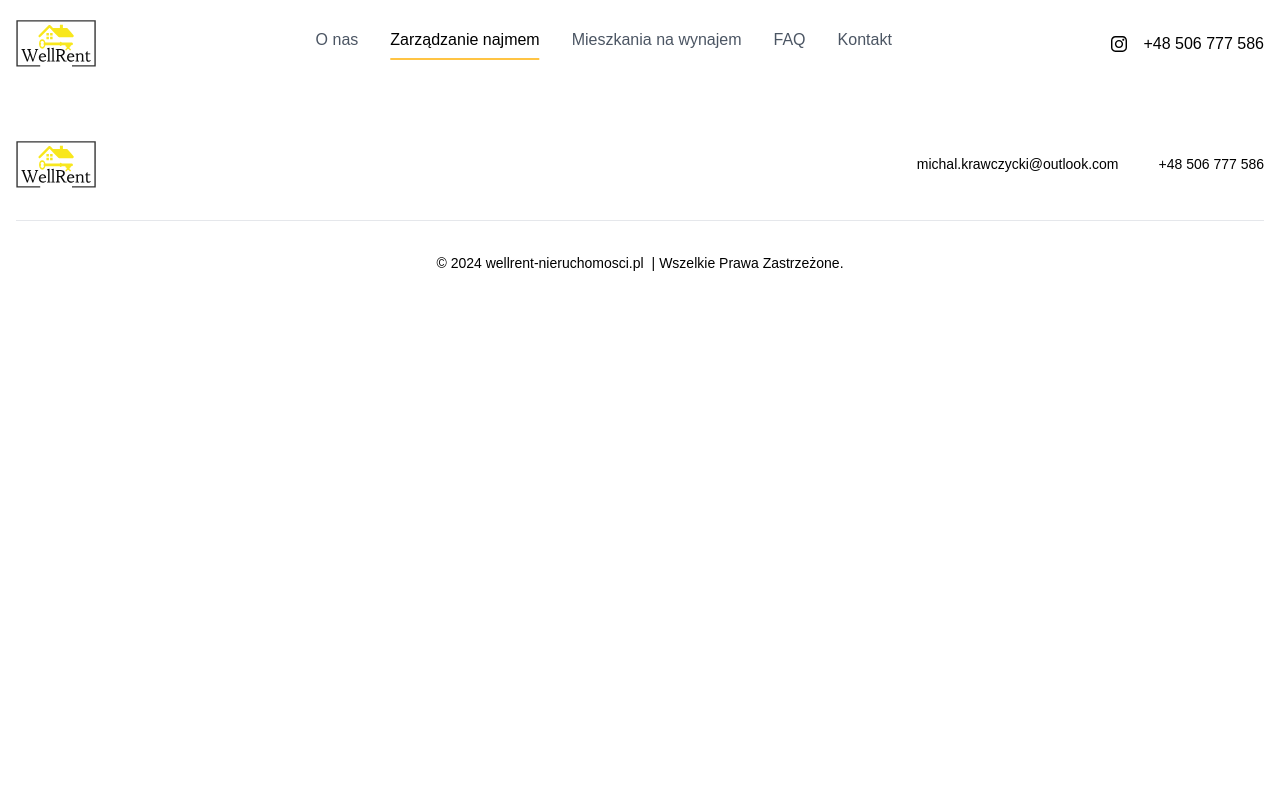
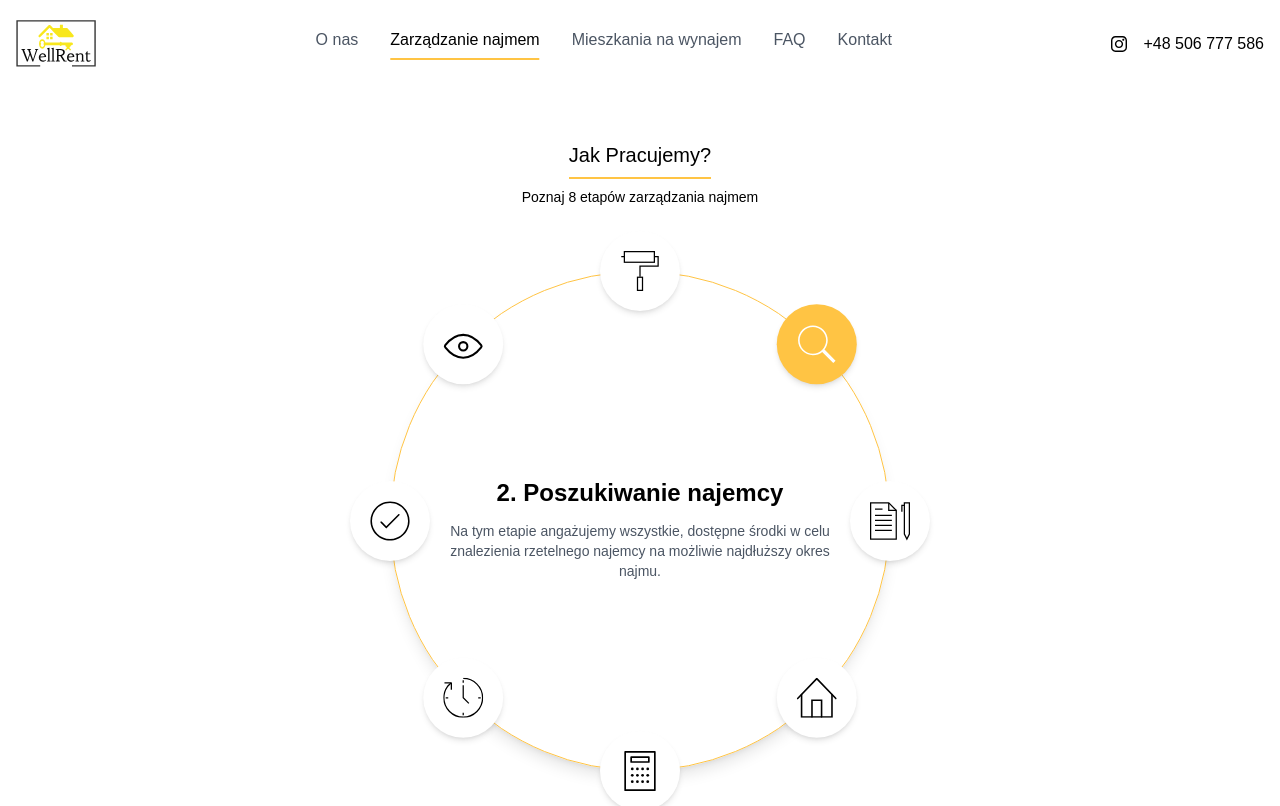
Before and after one commit to WojciechxFalkowski/real_estate_market, a Nuxt app: page /zarzadzanie-najmem in a window 1280 px wide. Shown: the top 806 px of the page. Built offline with nearby package versions, Linux system fonts and the light colour scheme.

Commit message:
Finish page 'zarzadzanie najmem'

```diff
--- a/assets/css/main.css
+++ b/assets/css/main.css
@@ -13,6 +13,10 @@ body {
   /* overflow: hidden; */
 }
 
+.bg-orange {
+  background-color: #FFC444;
+}
+
 /* Example 1*/
 /* @font-face {
   font-family: "Muli";
--- a/components/AboutUs.vue
+++ b/components/AboutUs.vue
@@ -5,6 +5,7 @@
     </h1>
   </div>
 
+  <AnimatedVisibility :isMobileImediate="true">
     <div class="md:flex md:items-center md:space-x-6">
       <!-- Zdjęcie -->
       <img
@@ -24,6 +25,7 @@
         <p class="text-sm leading-7" v-html="description" />
       </div>
     </div>
+  </AnimatedVisibility>
 </template>
 
 <script setup lang="ts">
--- a/components/AnimatedVisibility.vue
+++ b/components/AnimatedVisibility.vue
@@ -27,7 +27,6 @@ const isVisible: Ref<boolean> = ref(false);
 let observer: IntersectionObserver | null = null;
 const isMobile = ref(window?.innerWidth < 768);
 
-// Nasłuchiwanie zmian rozmiaru okna, aby dostosować isMobile
 watchEffect(() => {
   if (window) {
     isMobile.value = window.innerWidth < 768;
@@ -38,7 +37,6 @@ onMounted(() => {
   observer = new IntersectionObserver(
     (entries: IntersectionObserverEntry[]) => {
       entries.forEach((entry) => {
-        console.log(entry);
         if (isMobile.value) {
           if (props.isMobileImediate) {
             isVisible.value = true;
--- a/components/Footer.vue
+++ b/components/Footer.vue
@@ -17,7 +17,7 @@
         </li>
       </ul>
     </div>
-    <hr class="my-6 border-gray-200 sm:mx-auto dark:border-gray-700 lg:my-8" />
+    <hr class="my-6 border-orange sm:mx-auto lg:my-8" />
     <p class="block text-sm text-center">
       © 2024
       <RouterLink class="hover:underline" to="/">
--- a/pages/index.vue
+++ b/pages/index.vue
@@ -9,9 +9,7 @@
   <HeroCarousel :pictures="pictures" />
 
   <div class="container mx-auto mt-4 lg:mt-16">
-    <AnimatedVisibility :isMobileImediate="true">
-      <AboutUs />
-    </AnimatedVisibility>
+    <AboutUs />
   </div>
 
   <div class="container m-auto my-16">
--- a/pages/zarzadzanie-najmem.vue
+++ b/pages/zarzadzanie-najmem.vue
@@ -1,41 +1,67 @@
 <template>
-  <div class="flex justify-center items-center min-h-screen hidden">
+  <div class="flex justify-center mt-8 lg:mt-16">
+    <h1 class="text-xl text-center border-b-2 border-orange pb-2">
+      Jak Pracujemy?
+    </h1>
+  </div>
+
+  <div class="flex justify-center mt-2 mb-8 lg:mb-16">
+    <p class="text-sm">Poznaj {{ steps.length }} etapów zarządzania najmem</p>
+  </div>
+
+  <div class="flex justify-center items-center mb-32">
     <div class="relative" ref="circleContainer">
       <!-- Centralny element -->
       <div
-        class="flex flex-col items-center justify-center w-64 h-64 lg:w-500 lg:h-500 rounded-full shadow-lg text-center"
+        class="flex flex-col items-center justify-center w-80 h-80 md:w-500 md:h-500 rounded-full shadow-lg text-center border border-orange animated-border"
       >
         <!-- Elementy dookoła -->
         <div
           v-for="(step, index) in steps"
           :key="step.id"
-          class="absolute"
+          class="absolute step opacity-0 transition-all duration-300 ease-in-out"
+          :class="{
+            '--active': activeStep && activeStep.id === step.id,
+            [step.iconActiveClass]: activeStep && activeStep.id === step.id,
+          }"
           :style="positionItem(index)"
         >
           <div
             @mouseenter="clearActiveStep(step)"
             @mouseleave="startActiveStepInterval"
-            class="w-10 h-10 lg:w-20 lg:h-20 bg-white rounded-full shadow-md flex items-center justify-center cursor-pointer"
+            class="w-10 h-10 md:w-20 md:h-20 bg-white rounded-full shadow-md flex items-center justify-center cursor-pointer"
           >
             <!-- <span class="icon">{{ item.icon }}</span> -->
-            <component :is="{ ...step.icon }" class="w-5 lg:w-10" />
+            <component
+              :is="{ ...step.icon }"
+              class="w-5 lg:w-10 abc"
+              :style="isMobile ? {} : step.desktopIconStyles"
+            />
           </div>
         </div>
-        <div v-if="activeStep" class="px-6">
-          <h2 class="text-xl lg:text-2xl font-semibold mt-4 px-6 mb-3">
-            {{ activeStep.title }}
-          </h2>
 
-          <p class="text-gray-600 text-sm mt-1 px-6">
-            {{ activeStep.description }}
-          </p>
-        </div>
+        <transition name="fade" mode="out-in">
+          <div
+            v-if="activeStep"
+            :key="activeStep.id"
+            class="content px-1 lg:px-6"
+          >
+            <h2
+              class="text-sm md:text-xl lg:text-2xl font-semibold mt-4 px-6 mb-3"
+            >
+              {{ activeStep.title }}
+            </h2>
+            <p class="text-gray-600 text-xs lg:text-sm mt-1 px-6">
+              {{ activeStep.description }}
+            </p>
+          </div>
+        </transition>
       </div>
     </div>
   </div>
 </template>
 
-<script setup>
+<script setup lang="ts">
 import { ref, reactive, onMounted } from "vue";
 import {
   CircleCheck,
@@ -48,10 +74,34 @@ import {
   SheetPen,
 } from "~/components/icons";
 
-const activeStep = ref(null);
 const activeStepIndex = ref(0);
 const intervalId = ref(null);
-const steps = reactive([
+const isMobile = ref(false);
+
+onMounted(() => {
+  checkMobile();
+});
+
+const checkMobile = () => {
+  isMobile.value = window.innerWidth < 768;
+};
+
+interface DesktopIconStyles {
+  width?: string;
+  height?: string;
+}
+
+// Interfejs dla pojedynczego kroku
+interface Step {
+  id: number;
+  title: string;
+  description: string;
+  icon: string;
+  iconActiveClass: string;
+  desktopIconStyles: DesktopIconStyles;
+}
+
+const steps: Step[] = reactive([
   // Dane dla kroków
   {
     id: 1,
@@ -59,6 +109,8 @@ const steps = reactive([
     description:
       "Urządzanie mieszkania na wynajem to zupełnie odmienny proces od wyposażania lokum na własne potrzeby. Wiemy na co zwracają uwagę najemcy i w jakie rozwiązania warto zainwestować, dlatego służymy wsparciem już na etapie wyboru nieruchomości pod zakup.",
     icon: Paintroller,
+    iconActiveClass: "--stroke-white",
+    desktopIconStyles: {},
   },
   {
     id: 2,
@@ -66,6 +118,8 @@ const steps = reactive([
     description:
       "Na tym etapie angażujemy wszystkie, dostępne środki w celu znalezienia rzetelnego najemcy na możliwie najdłuższy okres najmu.",
     icon: Search,
+    iconActiveClass: "--fill-white",
+    desktopIconStyles: { width: "50px", height: "50px" },
   },
   {
     id: 3,
@@ -73,6 +127,8 @@ const steps = reactive([
     description:
       "Opracowana przez nas procedura przekazania mieszkania i szczegółowy protokół jest podstawą do długofalowej współpracy z najemcą, dlatego ten etap jest dla nas niezmiernie ważny.",
     icon: SheetPen,
+    iconActiveClass: "--stroke-white",
+    desktopIconStyles: {},
   },
   {
     id: 4,
@@ -80,6 +136,8 @@ const steps = reactive([
     description:
       "Obejmuje pobieranie czynszu, wykonywanie opłat, organizacja napraw, monitorowanie stanu lokalu, organizowanie ubezpieczenia lokalu i pomoc w likwidacji szkód.",
     icon: Home,
+    iconActiveClass: "--stroke-white",
+    desktopIconStyles: { width: "40px", height: "40px" },
   },
   {
     id: 5,
@@ -87,6 +145,8 @@ const steps = reactive([
     description:
       "Nasi właściciele mogą być spokojni o zużycie mediów – najemców rozliczamy nie tylko na koniec najmu, ale co 6 miesięcy od daty rozpoczęcia najmu. Dzięki temu możemy na bieżąco monitorować koszty zużycia i w porozumieniu z najemcą je optymalizować.",
     icon: Calculator,
+    iconActiveClass: "--fill-white",
+    desktopIconStyles: { width: "40px", height: "40px" },
   },
   {
     id: 6,
@@ -94,6 +154,8 @@ const steps = reactive([
     description:
       "Na bieżąco monitorujemy wpłaty czynszu, w razie konieczności prowadzimy wstępną windykację – nasze procedury pozwalają na minimalizowanie ryzyka.",
     icon: Clockwise,
+    iconActiveClass: "--stroke-white",
+    desktopIconStyles: {},
   },
   {
     id: 7,
@@ -101,6 +163,8 @@ const steps = reactive([
     description:
       "Ostatnim etapem najmu jest odbiór mieszkania, potwierdzony szczegółowym protokołem, z uwzględnionymi ewentualnymi zniszczeniami, brakami w wyposażeniu itp. Na jego podstawie dokonujemy rozliczenia liczników i ostatecznego rozliczenia kaucji.",
     icon: CircleCheck,
+    iconActiveClass: "--fill-white",
+    desktopIconStyles: { width: "50px", height: "50px" },
   },
   {
     id: 8,
@@ -108,9 +172,11 @@ const steps = reactive([
     description:
       "W okresie chwilowego pustostanu powierzone nam mieszkanie ma na bieżąco regulowane opłaty, pozostajemy w kontakcie ze wspólnotą i dostawcami mediów oraz koordynujemy pokazywanie lokalu potencjalnym najemcom.",
     icon: Eye,
+    iconActiveClass: "--stroke-white",
+    desktopIconStyles: { width: "50px", height: "50px" },
   },
 ]);
-
+const activeStep = ref(steps[0]);
 const circleContainer = ref(null);
 
 const positionItem = (index) => {
@@ -118,8 +184,6 @@ const positionItem = (index) => {
     return;
   }
   const shift = 2;
-  // Zaczekaj na montowanie komponentu, aby `circleContainer` był dostępny
-  //   console.log(circleContainer.value);
   const circle = circleContainer.value;
   const itemSize = 48; // Zakładając, że element ma rozmiar 48px
   const radius = circle.offsetWidth / 2; // Promień to połowa szerokości kontenera minus rozmiar elementu
@@ -128,9 +192,12 @@ const positionItem = (index) => {
   const x = Math.cos(angle) * radius;
   const y = Math.sin(angle) * radius;
 
+  const animationTime = 0.15;
+  const delay = animationTime * index; // Opóźnienie zależne od indeksu, np. 0.3s, 0.6s, 0.9s, itd.
   return {
     transform: `translate(${x}px, ${y}px)`,
-    transition: "transform 0.3s",
+    transition: `transform ${animationTime}s ${delay}s, opacity ${animationTime}s ${delay}s`,
+    opacity: 1,
   };
 };
 
@@ -146,11 +213,9 @@ const setFirstStep = () => {
 
 const startActiveStepInterval = () => {
   const index = setInterval(() => {
-    // po kolei wybiera krok
     activeStepIndex.value = (activeStepIndex.value + 1) % steps.length;
     activeStep.value = steps[activeStepIndex.value];
   }, 3000);
-
   intervalId.value = index;
 };
 
@@ -161,6 +226,50 @@ const clearActiveStep = (step) => {
 };
 </script>
 
-<style scoped>
-/* Styl dla ikony, można dostosować */
+<style lang="scss">
+.step.--stroke-white {
+  & div {
+    background-color: #ffc444;
+    transition: all 0.3s;
+  }
+
+  svg rect,
+  svg polyline,
+  svg path,
+  svg circle,
+  svg line,
+  svg polygon,
+  svg ellipse {
+    stroke: #fff;
+  }
+  svg g path,
+  svg g circle {
+    stroke: white;
+  }
+}
+
+.step.--fill-white {
+  & div {
+    background-color: #ffc444;
+    transition: all 0.3s;
+  }
+  svg rect,
+  svg polyline,
+  svg path,
+  svg circle,
+  svg line,
+  svg polygon,
+  svg ellipse {
+    fill: #fff;
+  }
+}
+
+/* Dodajemy klasy CSS dla animacji */
+.fade-enter-active,
+.fade-leave-active {
+  transition: opacity 0.3s;
+}
+.fade-enter, .fade-leave-to /* .fade-leave-active w <2.1.8 */ {
+  opacity: 0;
+}
 </style>
--- a/tailwind.config.js
+++ b/tailwind.config.js
@@ -26,8 +26,14 @@ module.exports = {
         },
       },
       colors: {
-        'orange': '#FFC444',
+        orange: "#FFC444",
       },
     },
   },
+  safelist: [
+    "safelisted",
+    {
+      pattern: /bg-(red|green|blue|orange)-(100|200|300)/,
+    },
+  ],
 };
```
Also changed, not shown: components/icons/Calculator.vue (+24 -8 lines), components/icons/CircleCheck.vue (+12 -9 lines), components/icons/Eye.vue (+1 -6 lines), components/icons/Home.vue (+30 -23 lines), components/icons/Search.vue (+6 -4 lines), components/icons/search.svg (added). Lines whose indentation alone changed are shown as unchanged.
